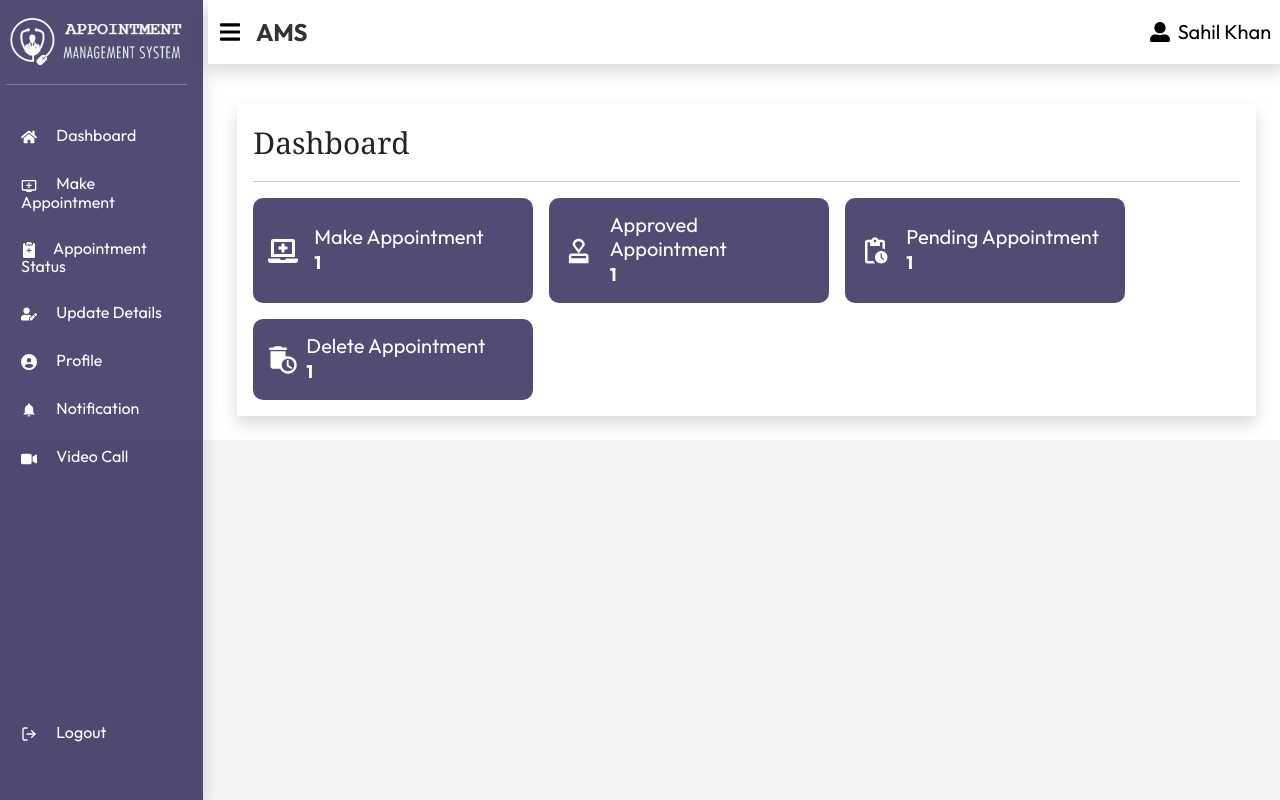
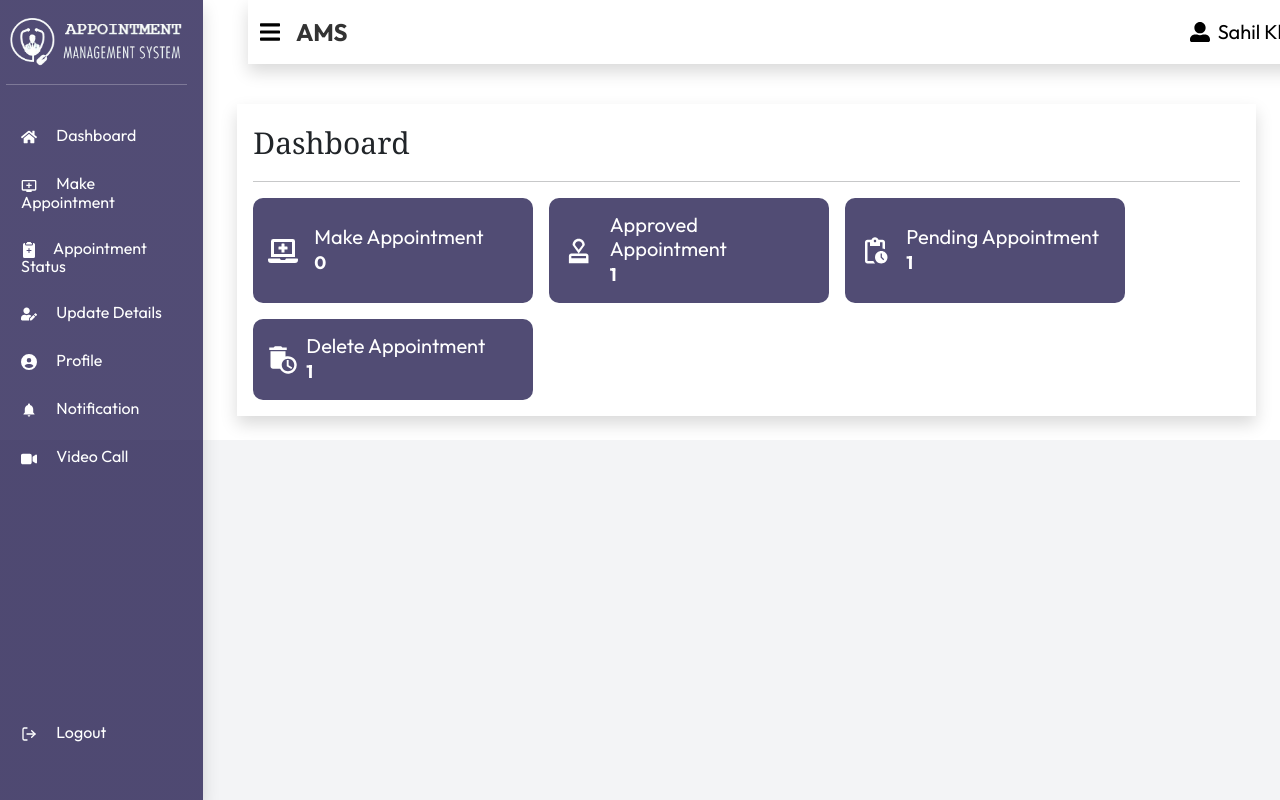
Before and after one commit to sahil-khan-009/AMS, a React (Vite) app in the folder my-ams-frontend/: page /UserDashboard in a window 1280 px wide. Built offline with nearby package versions, Linux system fonts and the light colour scheme.

Commit message:
3 file changes

```diff
--- a/my-ams-frontend/src/ComponentStyle/DashboardNav.css
+++ b/my-ams-frontend/src/ComponentStyle/DashboardNav.css
@@ -1,7 +1,7 @@
 .dashboard-nav {
   padding: 1rem;
   background-color: #fff;
-  margin-left: 13em;
+  margin-left: 15.5em;
   transition: all 0.3s ease-in-out;
   max-width: 84%;
 }
--- a/my-ams-frontend/src/Pages/AppointmentStatus.jsx
+++ b/my-ams-frontend/src/Pages/AppointmentStatus.jsx
@@ -11,8 +11,8 @@ import UpdateDetails from "./UpdateDetails";
 import { useAppointment } from "../context/AppointmentContext";
 
 function AppointmentStatus() {
-  const { GlobalStateForUpdateFrom, SetGlobalStateForUpdateFrom } = useAppointment();
-  const [appointments, setAppointments] = useState([]);
+  const { GlobalStateForUpdateFrom, SetGlobalStateForUpdateFrom,appointments, setAppointments } = useAppointment();
+
   const [deleteReason, setDeleteReason] = useState("");
   const [deleteMessage, setDeleteMessage] = useState("");
   const [selectedAppointment, setSelectedAppointment] = useState(null);
@@ -228,7 +228,8 @@ function AppointmentStatus() {
         className="modal fade"
         id="deleteModal"
         tabIndex="-1"
-        aria-hidden="true"
+        aria-labelledby="deleteModallabel"
+        aria-hidden="false"
       >
         <div className="modal-dialog">
           <div className="modal-content">
--- a/my-ams-frontend/src/Pages/Dashboard.jsx
+++ b/my-ams-frontend/src/Pages/Dashboard.jsx
@@ -3,8 +3,11 @@ import "../PagesStyles/Dashboard.css";
 import { FaLaptopMedical } from "react-icons/fa";
 import { MdApproval, MdOutlinePendingActions, MdAutoDelete } from "react-icons/md";
 import DashboardNav from '../Component/DashboardNav';
+import { useAppointment } from '../context/AppointmentContext';
 
 function Dashboard() {
+  const { appointments } = useAppointment();
+
   return (
     <div className="dashboard py-3 shadow px-3" style={{ marginTop: "5rem" }}>
       <DashboardNav />
@@ -16,7 +19,7 @@ function Dashboard() {
           <FaLaptopMedical size={30} className='me-3' />
           <div className="text-content">
             <h6>Make Appointment</h6>
-            <strong>1</strong>
+            <strong>{appointments.length}</strong>
           </div>
         </div>
         <div className="custom-card">
--- a/my-ams-frontend/src/context/AppointmentContext.jsx
+++ b/my-ams-frontend/src/context/AppointmentContext.jsx
@@ -16,7 +16,7 @@ export const AppointmentProvider = ({ children }) => {
   const [date, setDate] = useState("");
   const [description, setDescription] = useState("");
   const [GlobalStateForUpdateFrom, SetGlobalStateForUpdateFrom] = useState("");
-
+  const [appointments, setAppointments] = useState([]);
 
   return (
     <AppointmentContext.Provider
@@ -39,7 +39,8 @@ export const AppointmentProvider = ({ children }) => {
         description,
         setDescription,
         GlobalStateForUpdateFrom,
-        SetGlobalStateForUpdateFrom
+        SetGlobalStateForUpdateFrom,
+        appointments, setAppointments
 
 
       }}
```
